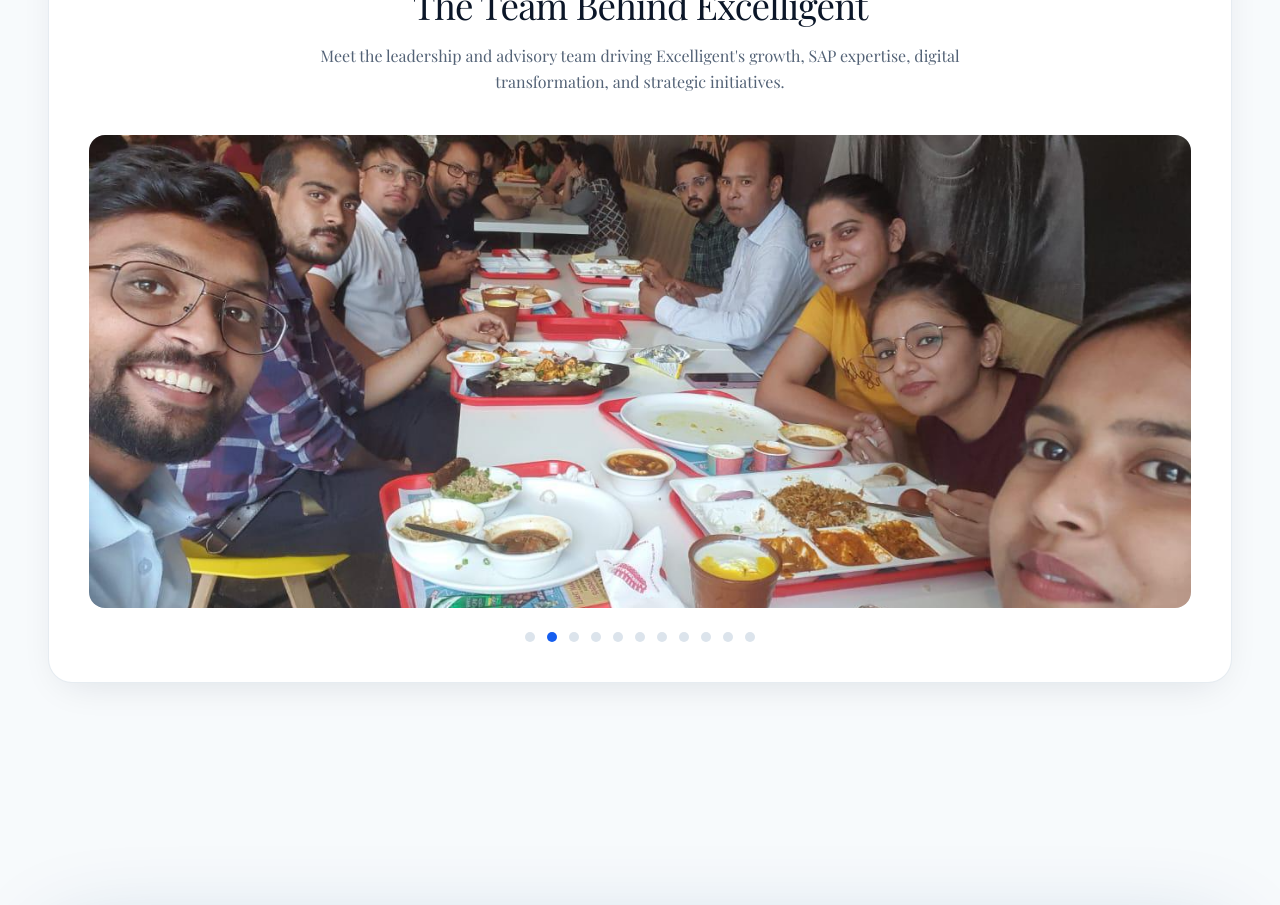
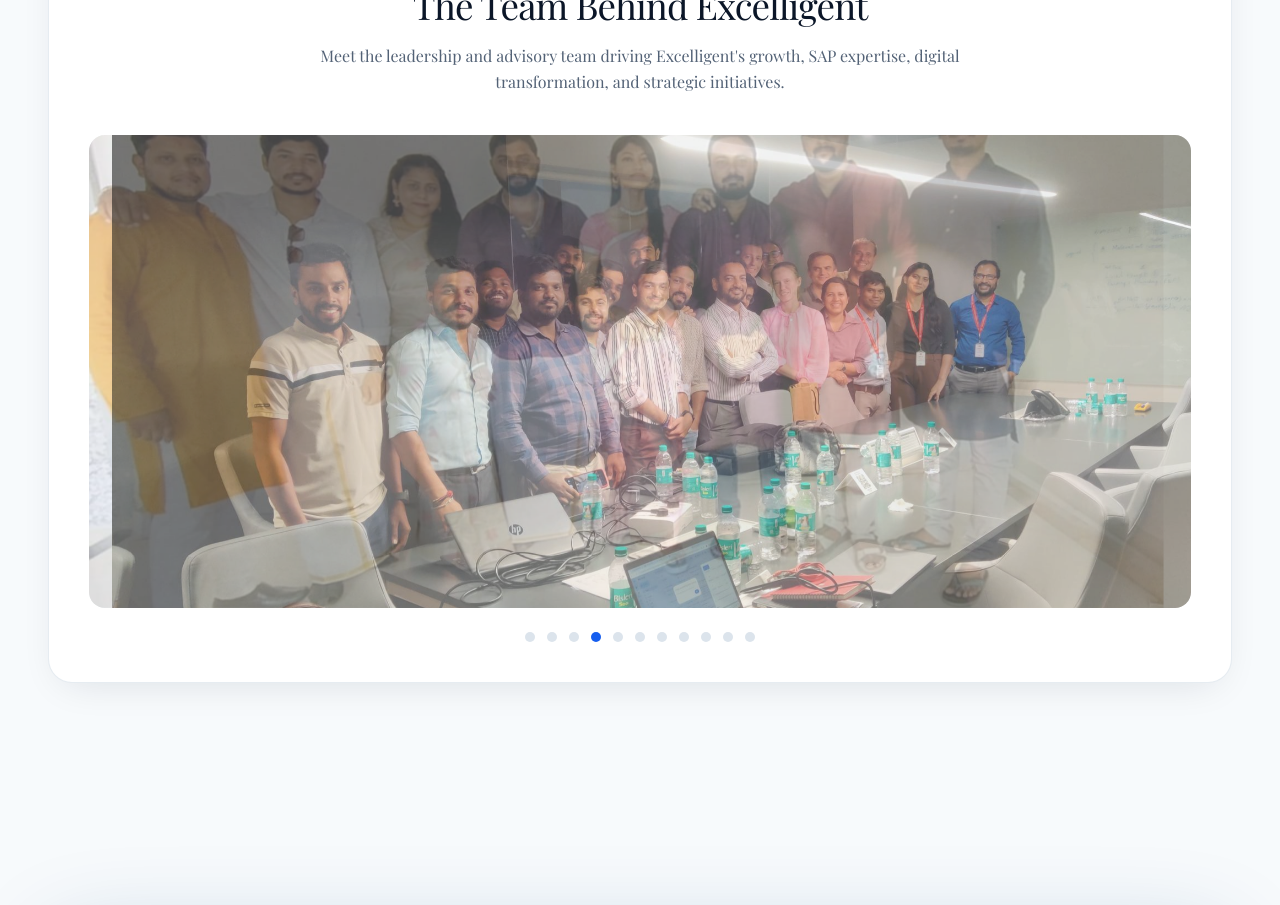
Before and after one commit to Nishikant001/excelligent-website, a React (Vite) app: page /our-team in a window 1280 px wide. Shown: the part 1660-2565 px from the top of the page. Built offline with nearby package versions, Linux system fonts and the light colour scheme; no server answers.

Commit message:
chnaging the speed of team images and content of case study SAP AMS Services for Multiple Companies

```diff
--- a/src/data/services.ts
+++ b/src/data/services.ts
@@ -59,7 +59,7 @@ export const services: ServiceContent[] = [
     caseStudy: {
       id: "sap-ams-distillery",
       title: "SAP AMS Services for Multiple Companies ",
-      summary: "Our customer is a well-known alcoholic beverage brand in Northern India. Excelligent managed their AMS immediately after go-live on RISE with SAP S/4HANA Private Cloud and helped stabilize all operations on SAP.",
+      summary: "We Served customers from Infrastructure, Textile, FMCG, Agri Chemicals, Ethanol, Distillery , Automotive, Electronics, Herbal , Rice , Metal , Aviation, Cement ,Dairy , Pharma & Skin Care industries .",
       relatedSlug: "sap-ams",
       clientNamed: false,
     },
--- a/src/pages/TeamPage.tsx
+++ b/src/pages/TeamPage.tsx
@@ -37,7 +37,7 @@ export default function TeamPage() {
   useEffect(() => {
     const timer = setInterval(() => {
       setCurrentImageIndex((prevIndex) => (prevIndex + 1) % teamImages.length);
-    }, 4000); // Slides every 4 seconds
+    }, 2000); // Slides every 4 seconds
 
     return () => clearInterval(timer); // Cleanup interval on unmount
   }, []);
```
Also changed, not shown: 58 other files (tests, documents, lock files or other folders).
